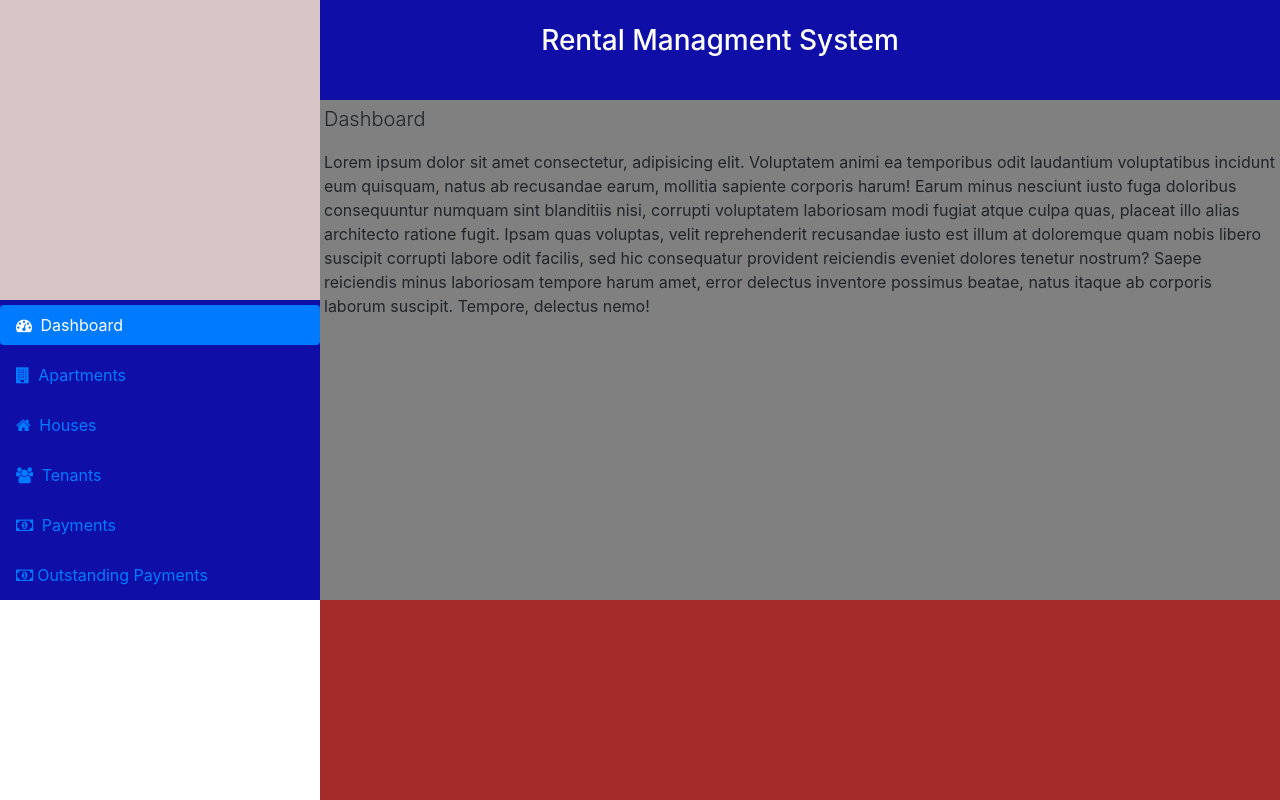
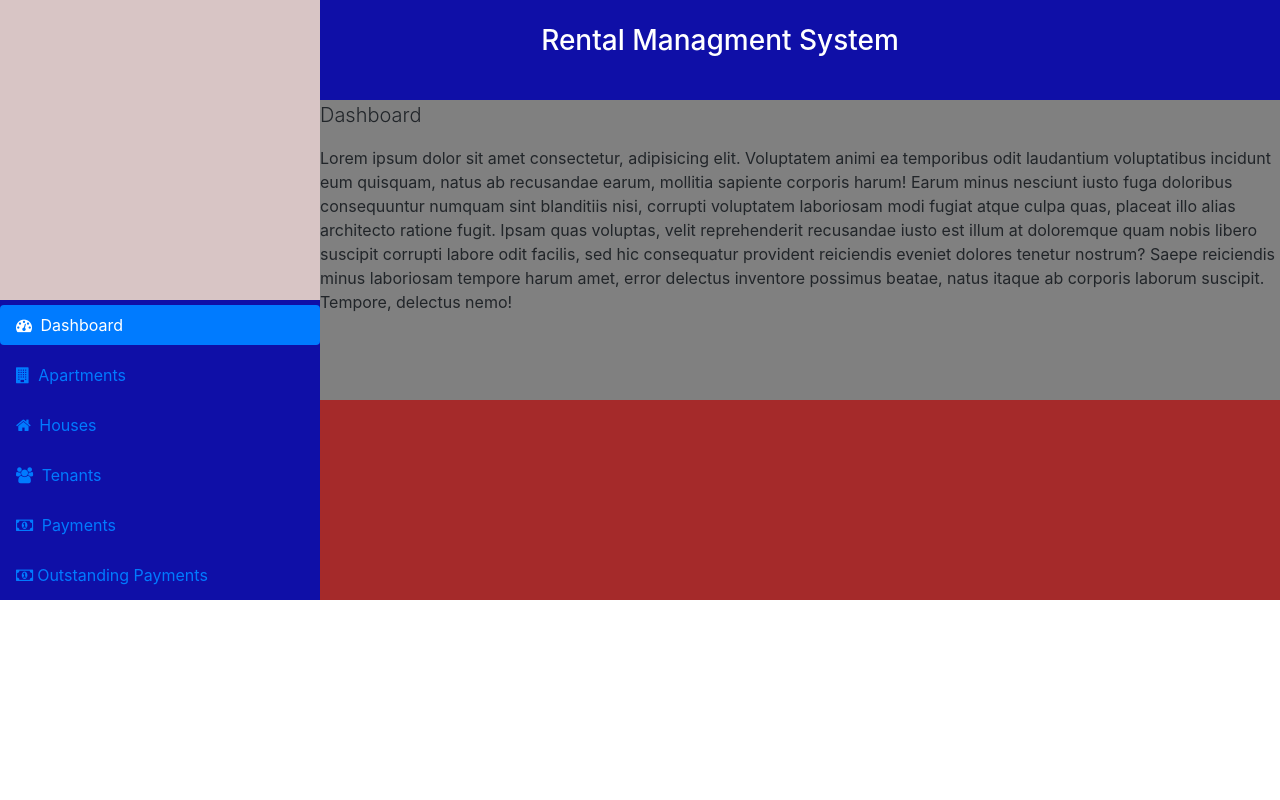
Before and after one commit to kelraf/rms-ui, a plain HTML site: page pages/landlord_dashboard.html in a window 1280 px wide. Drawn offline with nearby package versions, Linux system fonts and the light colour scheme.

```diff
--- a/css/custom/landlord.css
+++ b/css/custom/landlord.css
@@ -25,14 +25,15 @@
 
 .dash-content {
     background: brown;
-    min-height: inherit;
-    position: relative;
-    max-height: auto;
+    /* min-height: inherit; */
+    /* position: relative; */
+    /* max-height: auto !important; */
+
 }
 
 .tab-content-custom {
-    background: gray;
-    min-height: 500px;
+    background: rgb(128, 128, 128);
+    min-height: 300px;
     position: relative;
     top: -200px;
 }
--- a/pages/landlord_dashboard.html
+++ b/pages/landlord_dashboard.html
@@ -69,7 +69,8 @@
 
                 <div class="tab-content" id="v-pills-tabContent">
 
-                    <div class="tab-pane fade show active p-1 tab-content-custom" id="v-pills-dashboard" role="tabpanel" aria-labelledby="v-pills-dashboard-tab">
+                    <div class="tab-pane fade show active p-0" id="v-pills-dashboard" role="tabpanel" aria-labelledby="v-pills-dashboard-tab">
+                        <div class="tab-content-custom">
 
                             <p class="lead">Dashboard</p>
 
@@ -77,15 +78,24 @@
                             temporibus odit laudantium voluptatibus incidunt eum quisquam, natus ab recusandae earum,
                             mollitia sapiente corporis harum! Earum minus nesciunt iusto fuga doloribus consequuntur
                             numquam sint blanditiis nisi, corrupti voluptatem laboriosam modi fugiat atque culpa quas,
-                        placeat illo alias architecto ratione fugit. Ipsam quas voluptas, velit reprehenderit recusandae
-                        iusto est illum at doloremque quam nobis libero suscipit corrupti labore odit facilis, sed hic
-                        consequatur provident reiciendis eveniet dolores tenetur nostrum? Saepe reiciendis minus laboriosam
+                            placeat illo alias architecto ratione fugit. Ipsam quas voluptas, velit reprehenderit
+                            recusandae
+                            iusto est illum at doloremque quam nobis libero suscipit corrupti labore odit facilis, sed
+                            hic
+                            consequatur provident reiciendis eveniet dolores tenetur nostrum? Saepe reiciendis minus
+                            laboriosam
                             tempore harum amet, error delectus inventore possimus beatae,
                             natus itaque ab corporis laborum suscipit. Tempore, delectus nemo!
+                        </div>
+                    </div>
+
+                    <div class="tab-pane fade tab-content-custom" id="v-pills-apartments" role="tabpanel" aria-labelledby="v-pills-apartments-tab">
+                        <p class="lead">Apartments</p>
+
+                        <div class="table-aparts">
 
                         </div>
-
-                    <div class="tab-pane fade tab-content-custom" id="v-pills-apartments" role="tabpanel" aria-labelledby="v-pills-apartments-tab">Apartments</div>
+                    </div>
 
                     <div class="tab-pane fade tab-content-custom" id="v-pills-houses" role="tabpanel" aria-labelledby="v-pills-houses-tab">Houses</div>
 
```
Lines whose indentation alone changed are shown as unchanged.
